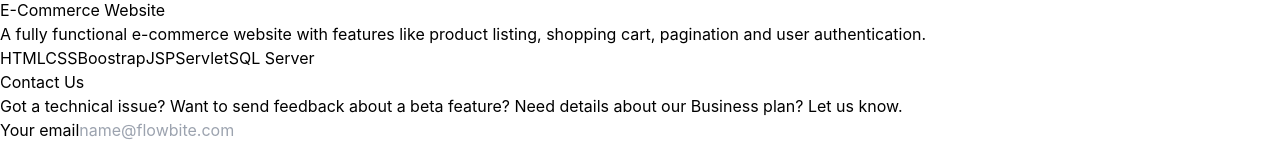
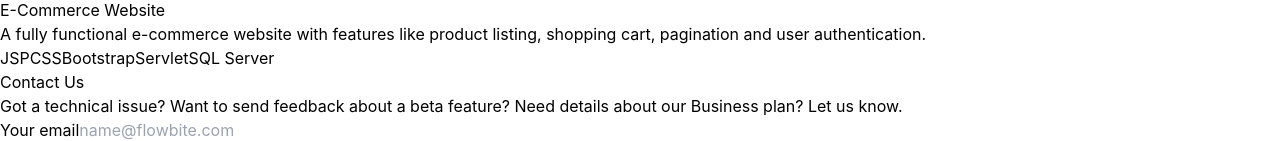
Before and after one commit to nvdekay/personal-portfolio, a React (Vite) app: page / in a window 1280 px wide. Shown: the part 2011-2152 px from the top of the page. Built offline with nearby package versions, Linux system fonts and the light colour scheme.

Commit message:
update: update content in EXPERIENCES

```diff
--- a/src/constants/index.js
+++ b/src/constants/index.js
@@ -27,12 +27,12 @@ export const PROJECTS = [
     image: project1,
     description:
       "A fully functional e-commerce website with features like product listing, shopping cart, pagination and user authentication.",
-    technologies: ["HTML", "CSS", "Boostrap", "JSP", "Servlet", "SQL Server"],
+    technologies: ["JSP", "CSS", "Bootstrap", "Servlet", "SQL Server"],
   },
 ];
 
 export const CONTACT = {
-  address: "Cau Giay, Ha Noi, Viet Nam",
+  address: "Ha Noi, Viet Nam",
   phoneNo: "+84 123 456 789",
   email: "khanhnvd.work@gmail.com",
 };
```
